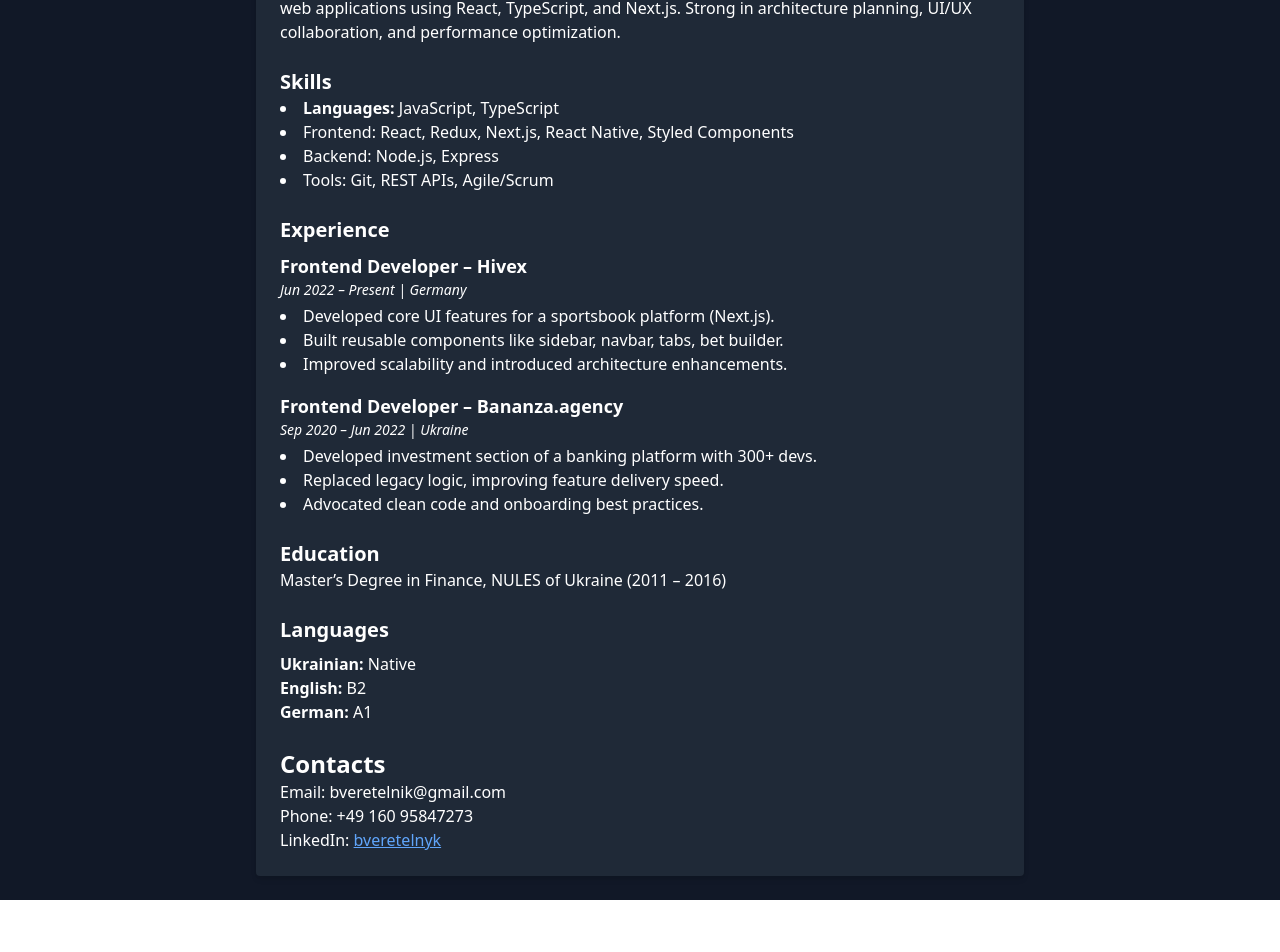
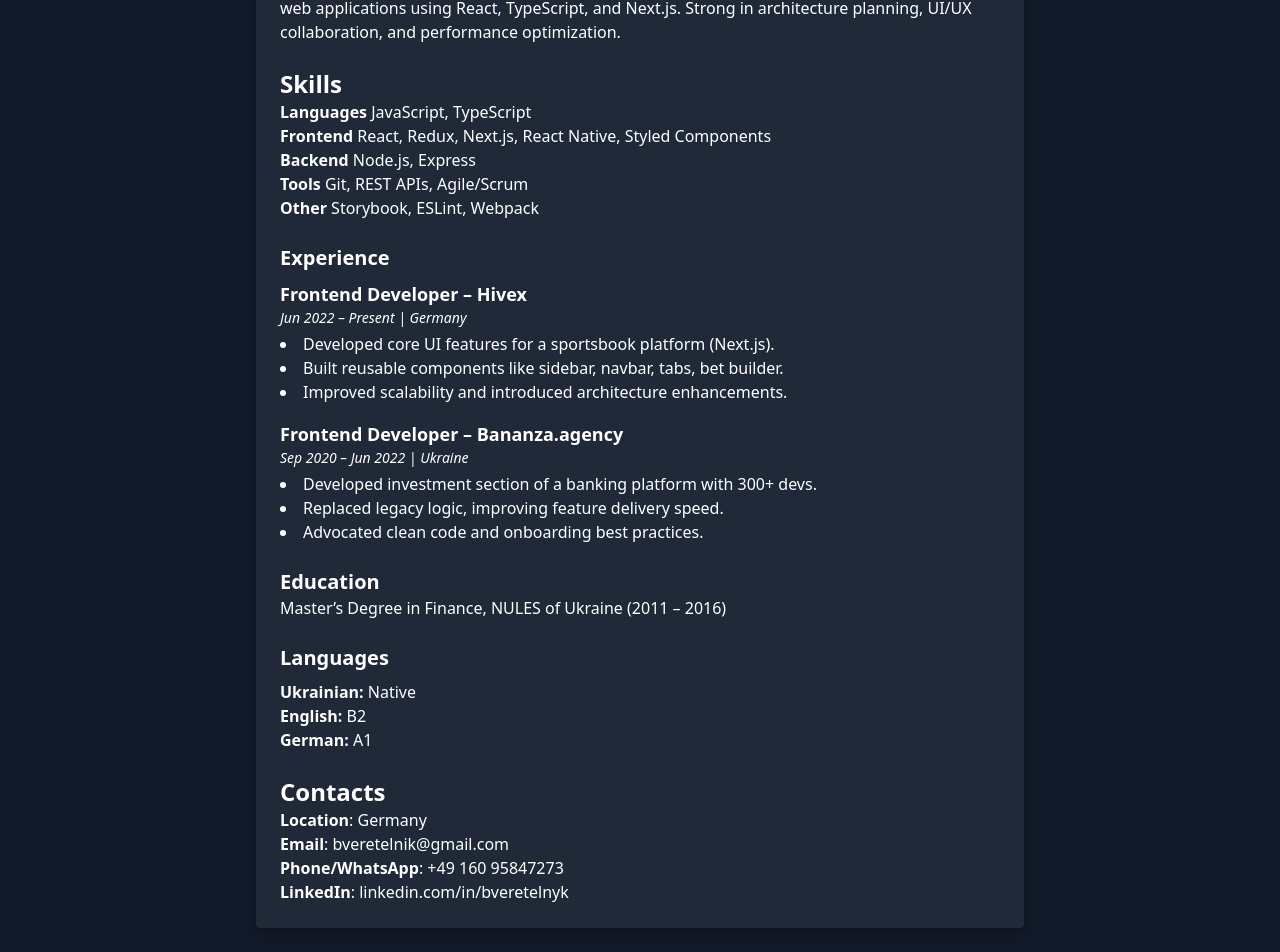
Before and after one commit to bveretelnik/bveretelnyk_cv, a Next.js app: page / in a window 1280 px wide. Shown: the part 256-1208 px from the top of the page. Before the commit the page ends 1156 px from the top, so only its background shows below. Built offline with nearby package versions, Linux system fonts and the light colour scheme.

Commit message:
FT - refactor skills component and contacts

```diff
--- /dev/null
+++ b/src/components/BaseLink.tsx
@@ -0,0 +1,19 @@
+import React, { FC } from 'react';
+
+type BaseLinkProps = {
+  text: string;
+  url: string;
+};
+
+const BaseLink: FC<BaseLinkProps> = ({ text, url }) => (
+  <a
+    className="text-blue-400 underline"
+    href={url}
+    target="_blank"
+    rel="noopener noreferrer"
+  >
+    {text}
+  </a>
+);
+
+export default BaseLink;
--- a/src/components/Contacts.tsx
+++ b/src/components/Contacts.tsx
@@ -1,22 +1,28 @@
 import React from 'react';
 import SectionHeader from './SectionHeader';
+import BaseLink from '@components/BaseLink';
+import { contacts } from '../mock';
+import { setFirstLetterUppercase } from '../helpers/setFirstLetterUppercase';
+import CustomSpanBold from '@components/CustomSpanBold';
 
 const Contacts = () => (
   <section>
-    <SectionHeader text={'Contacts'} />
-    <p>Email: bveretelnik@gmail.com</p>
-    <p>Phone: +49 160 95847273</p>
-    <p>
-      LinkedIn:{' '}
-      <a
-        className="text-blue-400 underline"
-        href="https://www.linkedin.com/in/bveretelnyk/"
-        target="_blank"
-        rel="noopener noreferrer"
-      >
-        bveretelnyk
-      </a>
-    </p>
+    <SectionHeader text="Contacts" />
+    {Object.keys(contacts).map(contact => (
+      <p>
+        <CustomSpanBold value={setFirstLetterUppercase(contact)} />:{' '}
+        {contacts[contact]}
+      </p>
+    ))}
+    {/*<p>Email: bveretelnik@gmail.com</p>*/}
+    {/*<p>Phone: +49 160 95847273</p>*/}
+    {/*<p>*/}
+    {/*  LinkedIn:{' '}*/}
+    {/*  <BaseLink*/}
+    {/*    text="linkedin.com/in/bveretelnyk"*/}
+    {/*    url="https://www.linkedin.com/in/bveretelnyk/"*/}
+    {/*  />*/}
+    {/*</p>*/}
   </section>
 );
 
--- /dev/null
+++ b/src/components/CustomSpanBold.tsx
@@ -0,0 +1,10 @@
+import React, { FC } from 'react';
+
+type CustomSpanBoldProps = {
+  value: string;
+};
+const CustomSpanBold: FC<CustomSpanBoldProps> = ({ value }) => (
+  <span className="font-bold">{value}</span>
+);
+
+export default CustomSpanBold;
--- a/src/components/Skills.tsx
+++ b/src/components/Skills.tsx
@@ -1,15 +1,19 @@
 import React from 'react';
+import { skills } from '../mock';
+import SectionHeader from '@components/SectionHeader';
+import { setFirstLetterUppercase } from '../helpers/setFirstLetterUppercase';
+import CustomSpanBold from '@components/CustomSpanBold';
 
-const Skills = props => (
+const Skills = () => (
   <section className="mb-6">
-    <h2 className="text-xl font-semibold">Skills</h2>
-    <ul className="list-disc list-inside">
-      <li>
-        <span className="font-bold">Languages:</span> JavaScript, TypeScript
-      </li>
-      <li>Frontend: React, Redux, Next.js, React Native, Styled Components</li>
-      <li>Backend: Node.js, Express</li>
-      <li>Tools: Git, REST APIs, Agile/Scrum</li>
+    <SectionHeader text="Skills" />
+    <ul className="list-inside">
+      {Object.keys(skills).map(item => (
+        <li>
+          <CustomSpanBold value={setFirstLetterUppercase(item)} />{' '}
+          {skills[item]?.join(', ')}
+        </li>
+      ))}
     </ul>
   </section>
 );
--- /dev/null
+++ b/src/helpers/setFirstLetterUppercase.ts
@@ -0,0 +1,2 @@
+export const setFirstLetterUppercase = str =>
+  str.charAt(0).toUpperCase() + str.slice(1);
--- /dev/null
+++ b/src/mock/index.ts
@@ -0,0 +1,14 @@
+export const skills: Record<string, string[]> = {
+  languages: ['JavaScript', 'TypeScript'],
+  frontend: ['React', 'Redux', 'Next.js', 'React Native', 'Styled Components'],
+  backend: ['Node.js', 'Express'],
+  tools: ['Git', 'REST APIs', 'Agile/Scrum'],
+  other: ['Storybook', 'ESLint', 'Webpack'],
+};
+
+export const contacts: Record<string, string> = {
+  location: 'Germany',
+  email: 'bveretelnik@gmail.com',
+  'phone/WhatsApp': '+49 160 95847273',
+  linkedIn: 'linkedin.com/in/bveretelnyk',
+};
```
Also changed, not shown: tsconfig.json (+22 -4 lines).
